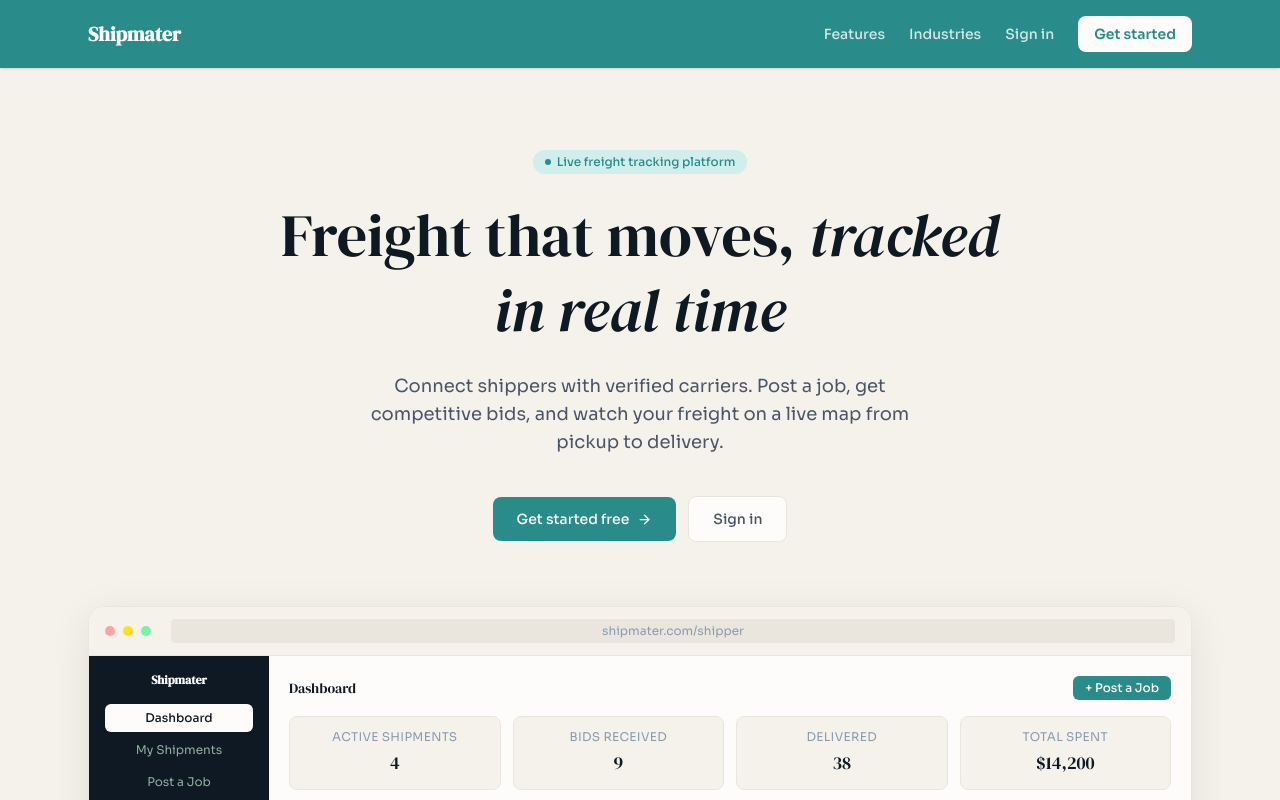
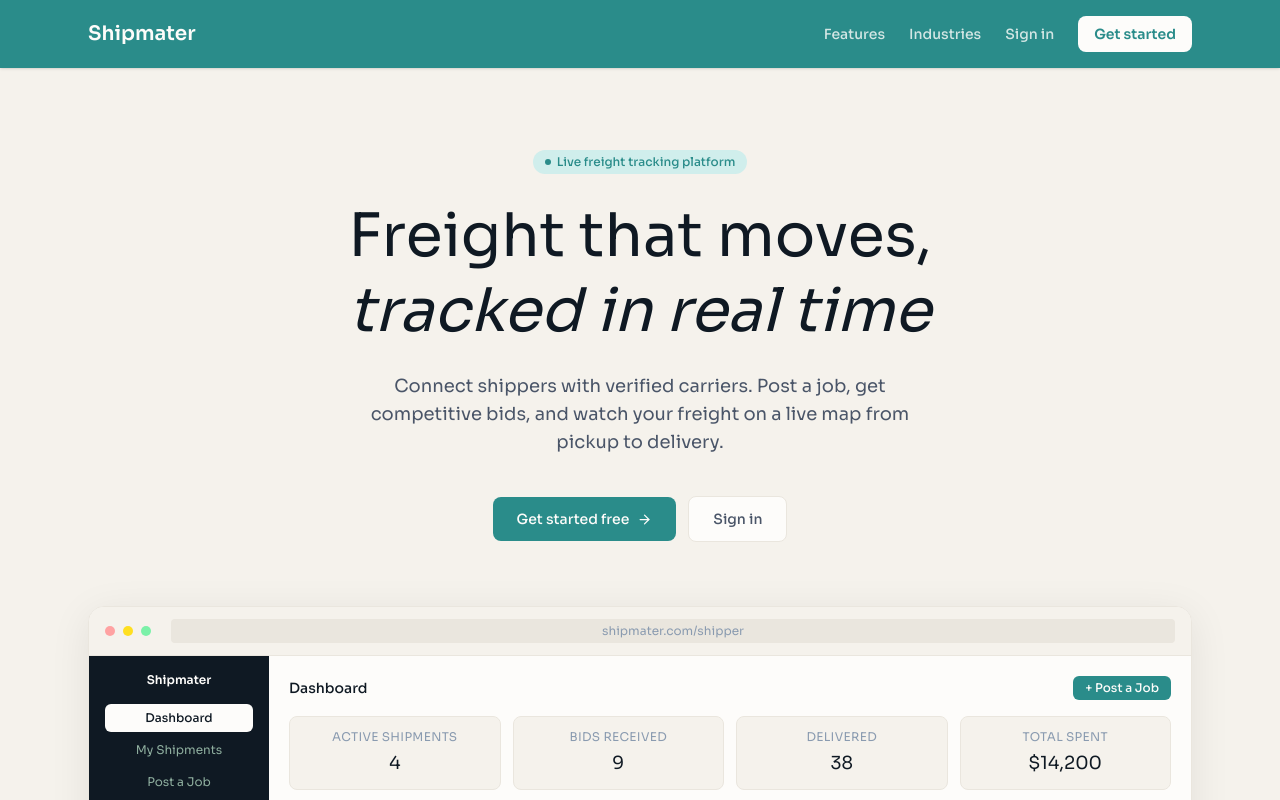
Before and after one commit to fxepro/shipmaterRE, a Next.js app: page / in a window 1280 px wide. Shown: the top 800 px of the page. Built offline with nearby package versions, Linux system fonts and the light colour scheme.

Commit message:
Remove serif font, use Sora for all typography

```diff
--- a/app/globals.css
+++ b/app/globals.css
@@ -1,4 +1,4 @@
-@import url('https://fonts.googleapis.com/css2?family=Sora:wght@300;400;500;600;700&family=DM+Serif+Display:ital@0;1&display=swap');
+@import url('https://fonts.googleapis.com/css2?family=Sora:wght@300;400;500;600;700;800&display=swap');
 @import "tailwindcss";
 
 :root {
@@ -28,8 +28,8 @@
   --color-danger:      #C0392B;
   --color-warning:     #A06B00;
 
-  /* Typography */
-  --font-display: 'DM Serif Display', Georgia, serif;
+  /* Typography — all Sora, no serif */
+  --font-display: 'Sora', system-ui, sans-serif;
   --font-body:    'Sora', system-ui, sans-serif;
 }
 
```
